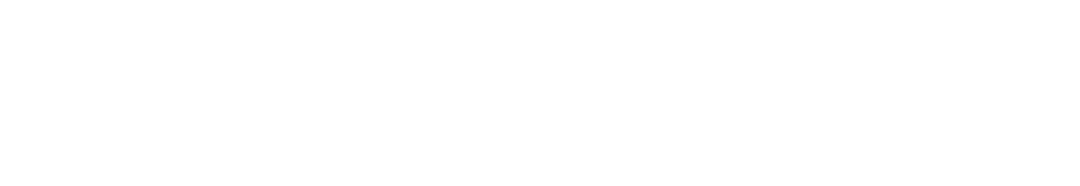
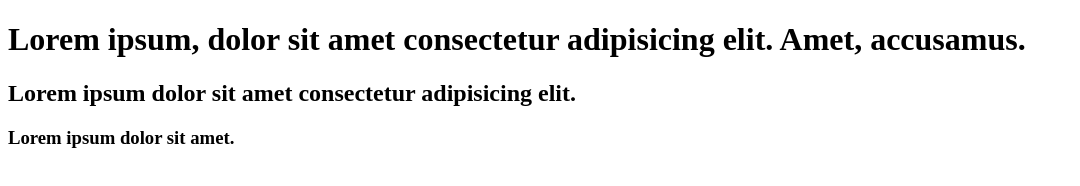
Before and after one commit to arifmk1/my-first-website-repo, a plain HTML site: page index.html in a window 1280 px wide. Shown: the whole page, without its empty margins (0-1080 px from the left). Drawn offline with Linux system fonts and the light colour scheme.

Commit message:
ft commit

```diff
--- a/index.html
+++ b/index.html
@@ -7,6 +7,8 @@
     <title>My-first-website-repo</title>
 </head>
 <body>
-
+    <h1>Lorem ipsum, dolor sit amet consectetur adipisicing elit. Amet, accusamus.</h1>
+    <h2>Lorem ipsum dolor sit amet consectetur adipisicing elit.</h2>
+    <h3>Lorem ipsum dolor sit amet.</h3>
 </body>
 </html>
```
